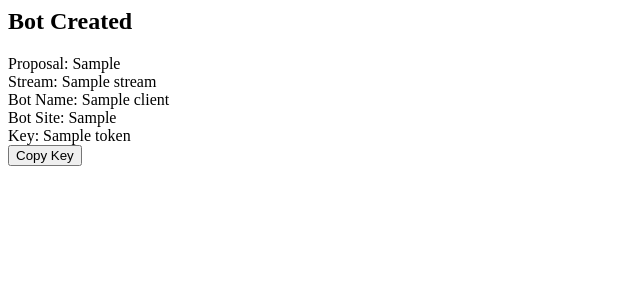
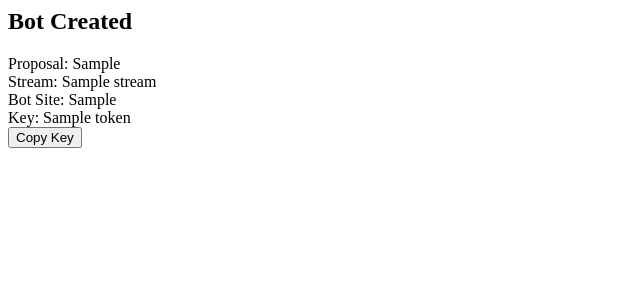
Before and after one commit to European-XFEL/zulip-write-only-proxy, a Python web app: template src/zulip_write_only_proxy/frontend/templates/fragments/create-success.html in a window 1280 px wide. Shown: the top 300 px of the page, without its empty margins (0-640 px from the left). Run offline with Jinja, Linux system fonts and the light colour scheme; the template is opened without the code that fills it: most values are stand-ins (such as "Sample title", 1, 10 or a date in 2020).

Commit message:
fix(models): remove `bot_name` field

```diff
--- a/src/zulip_write_only_proxy/frontend/templates/fragments/create-success.html
+++ b/src/zulip_write_only_proxy/frontend/templates/fragments/create-success.html
@@ -10,12 +10,8 @@
       <span class="opacity-60" id="stream_name">{{ client.stream }}</span>
     </div>
     <div>
-      <span>Bot Name: </span>
-      <span class="opacity-60" id="bot_name">{{ client.bot_name }}</span>
-    </div>
-    <div>
       <span>Bot Site: </span>
-      <span class="opacity-60" id="bot_name">{{ bot_site }}</span>
+      <span class="opacity-60" id="bot_site">{{ bot_site }}</span>
     </div>
     <div>
       <span>Key: </span>
--- a/src/zulip_write_only_proxy/models/client.py
+++ b/src/zulip_write_only_proxy/models/client.py
@@ -51,7 +51,6 @@ class ScopedClient(Base):
     proposal_no: int
     proposal_id: int
     stream: str | None  # type: ignore [reportIncompatibleVariableOverride]
-    bot_name: str | None
     bot_id: int | None
     bot_site: HttpUrl | None
     token: SecretStr
```
Also changed, not shown: src/zulip_write_only_proxy/services.py (+4 -3 lines).
